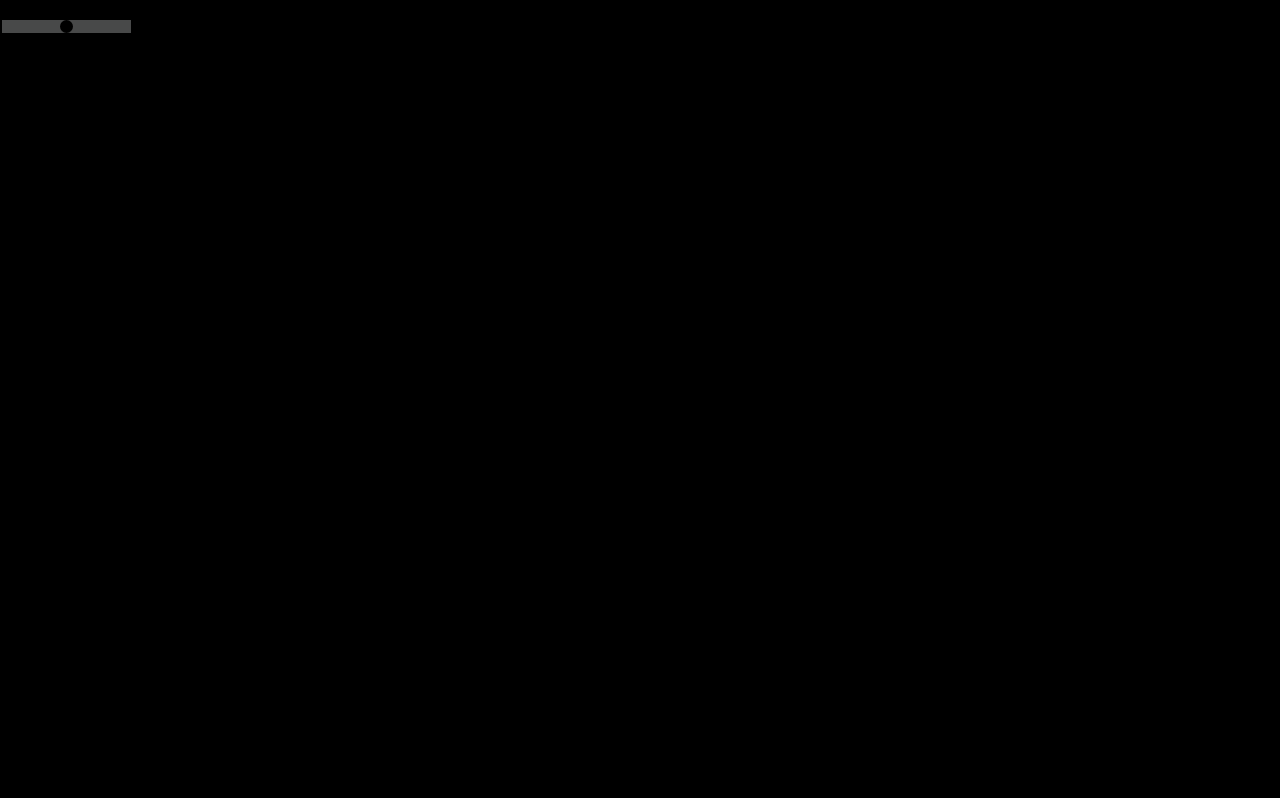
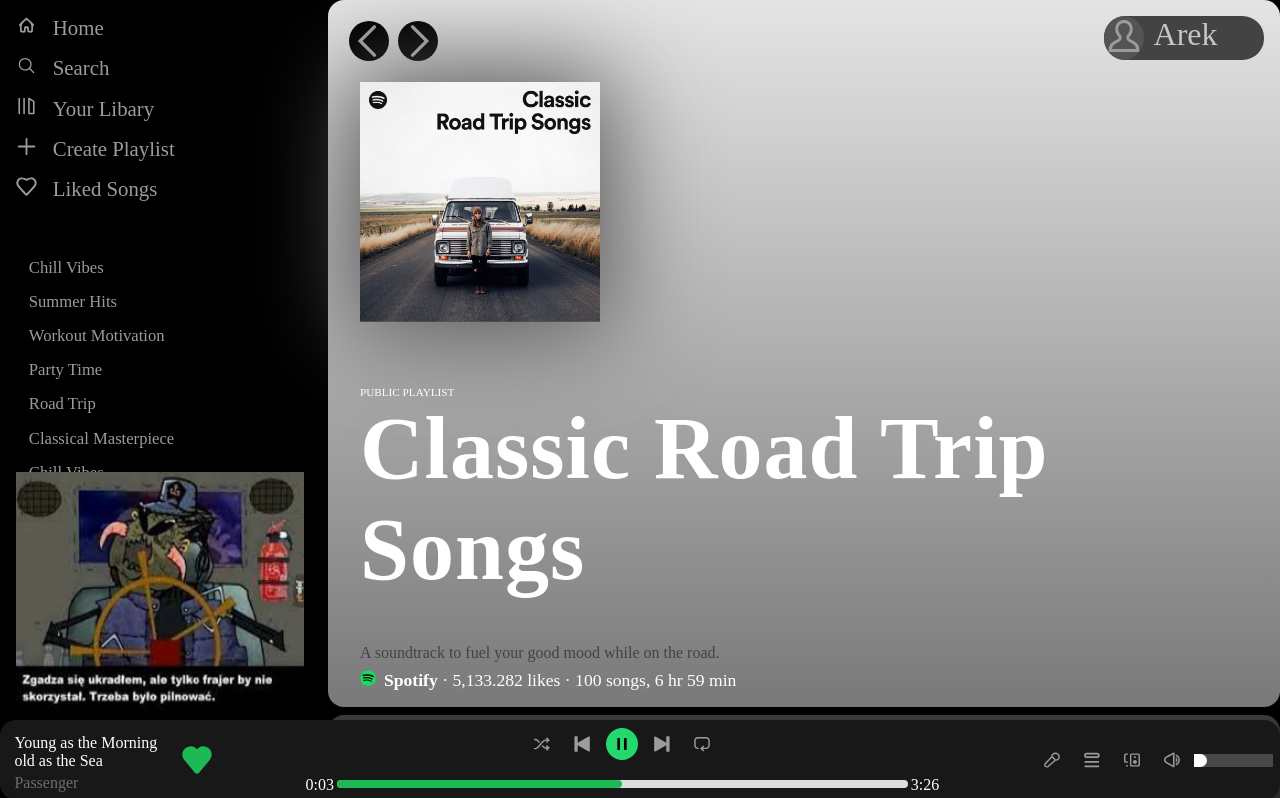
Before and after one commit to crazyoll/Spotify-Clone, an Angular app: page / in a window 1280 px wide. Shown: the top 798 px of the page. Built offline with nearby package versions, Linux system fonts and the light colour scheme.

Commit message:
Working slider
Slider works and was added to volume control

```diff
--- a/src/app/app.component.html
+++ b/src/app/app.component.html
@@ -1,7 +1,6 @@
 <div>
-  <!-- <app-left-menu></app-left-menu>
+  <app-left-menu></app-left-menu>
   <app-top-menu></app-top-menu>
   <app-list-menu></app-list-menu>
-  <app-play-music-menu></app-play-music-menu> -->
-  <app-slider></app-slider>
+  <app-play-music-menu></app-play-music-menu>
 </div>
--- a/src/app/play-music-menu/play-music-menu.component.html
+++ b/src/app/play-music-menu/play-music-menu.component.html
@@ -27,8 +27,7 @@
         <div class="BigButton"><img [src]="queueButton"></div>
         <div class="BigButton"><img [src]="listenFromAnotherDeviceButton"></div>
         <div class="BigButton"><img [src]="muteButton"></div>
-        <div class="VolumeBarContainer">
-            <div class="VolumeBar"></div>
-        </div>
+        <app-slider class="VolumeBarContainer"></app-slider>
+
     </div>
 </div>
--- a/src/app/play-music-menu/play-music-menu.component.scss
+++ b/src/app/play-music-menu/play-music-menu.component.scss
@@ -109,16 +109,6 @@
 
 .VolumeBarContainer {
     width: 5em;
-    height: 0.5em;
-    background-color: #ddd;
-    border-radius: 4px;
     float: right;
-    margin-top: 1em;
+    margin-top: 0.5em;
 }
-
-.VolumeBar {
-  width: 50%; /* Adjust the width to represent the progress */
-  height: 100%;
-  background-color: #1db954;
-  border-radius: 4px;
-}
--- a/src/app/shared-compnents/slider/slider.component.html
+++ b/src/app/shared-compnents/slider/slider.component.html
@@ -1,6 +1,4 @@
 <div class="slider-container">
-    <div>{{currentValue}}</div>
     <input type="range" [min]="minValue" [max]="maxValue" [value]="currentValue" [step]="1"
         (input)="changeValue($event)">
-    <div>{{maxValue}}</div>
 </div>
--- a/src/app/shared-compnents/slider/slider.component.scss
+++ b/src/app/shared-compnents/slider/slider.component.scss
@@ -1,38 +1,38 @@
 @import "/src/styles.scss";
 
 .slider-container {
-
+  width: 100%;
 }
 
 .slider-container > input[type=range] {
-  border-radius: 50%;
+  width: 99%;
+  height: 1em;
   -webkit-appearance: none;
-  /* Style the filled bar */
+  overflow: hidden;
+
+  // Entire bar
   &::-webkit-slider-runnable-track {
     -webkit-appearance: none;
-    background: $gray-text; /* Color of the filled bar */
-  }
-  &::-webkit-slider-runnable-track:hover {
-    -webkit-appearance: none;
-    background: $white; /* Color of the filled bar */
-    cursor: pointer;
+    background: $gray-text;
   }
 
-  /* Style the thumb */
+  // Tumb only
   &::-webkit-slider-thumb {
     -webkit-appearance: none;
-    background: black; /* Color of the thumb */
+    appearance: none;
+    background: $white;
     width: 1em;
     height: 1em;
+    border-radius: 50%;
     cursor: pointer;
-    border-radius: 50%;
+    // Left filled section in slider
+    box-shadow: -100.5em 0 0 100em $white;
+
+    &:hover {
+      -webkit-appearance: none;
+      border-radius: 50%;
+      background: $white;
+      box-shadow: -100.5em 0 0 100em $green;
+    }
   }
-
-  /* Hover effect on the thumb */
-  &::-webkit-slider-thumb:hover {
-    -webkit-appearance: none;
-    background: red; /* New color on hover */
-  }
-
-
 }
--- a/src/app/shared-compnents/slider/slider.component.ts
+++ b/src/app/shared-compnents/slider/slider.component.ts
@@ -8,7 +8,7 @@
 export class SliderComponent {
   @Input() minValue: number = 0;
   @Input() maxValue: number = 100;
-  protected currentValue: number = 50; //this.minValue;
+  protected currentValue: number = this.minValue;
 
   changeValue(event: Event){
     this.currentValue = (event.target as HTMLInputElement).valueAsNumber;
```
